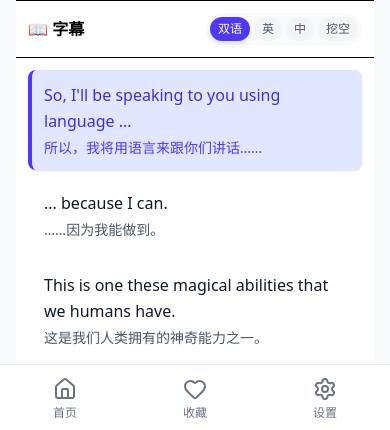
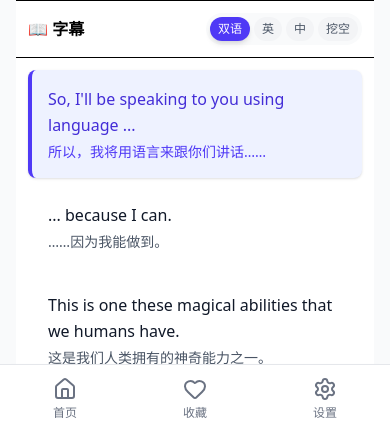
Before and after one commit to jk705517/English-App, a React (Vite) app: page /video/1 in a window 390 px wide. Shown: the part 411-841 px from the top of the page. Built offline with nearby package versions, Linux system fonts and the light colour scheme.

Commit message:
Fix layout shift by enforcing border width and disabling layout transition

```diff
--- a/src/pages/VideoDetail.jsx
+++ b/src/pages/VideoDetail.jsx
@@ -38,7 +38,7 @@ const ClozeInput = ({ originalWord }) => {
             value={value}
             onChange={(e) => setValue(e.target.value)}
             onKeyDown={handleKeyDown}
-            className={`inline-block mx-1 px-2 bg-gray-100 rounded-md text-center text-indigo-600 font-bold outline-none transition-all duration-200 ${status === 'error'
+            className={`inline-block mx-1 px-2 py-0 bg-gray-100 rounded-md text-center text-indigo-600 font-bold outline-none leading-none transition-all duration-200 ${status === 'error'
                     ? 'ring-2 ring-red-500 text-red-500 animate-shake'
                     : 'focus:ring-2 focus:ring-indigo-400 focus:bg-white'
                 }`}
@@ -371,9 +371,9 @@ const VideoDetail = () => {
                                 key={index}
                                 ref={(el) => transcriptRefs.current[index] = el}
                                 onClick={() => handleSeek(item.start)}
-                                className={`p-3 md:p-4 rounded-lg cursor-pointer transition-all duration-200 border-l-4 ${isActive
-                                    ? 'bg-indigo-100 border-indigo-600 shadow-sm'
-                                    : 'hover:bg-gray-50 text-gray-600 border-transparent'
+                                className={`relative p-4 rounded-lg cursor-pointer border-l-4 transition-colors duration-200 ${isActive
+                                        ? 'bg-indigo-50 border-indigo-600 shadow-sm'
+                                        : 'hover:bg-gray-50 border-transparent text-gray-600'
                                     }`}
                             >
                                 {/* 英文部分 - 根据模式显示 */}
```
